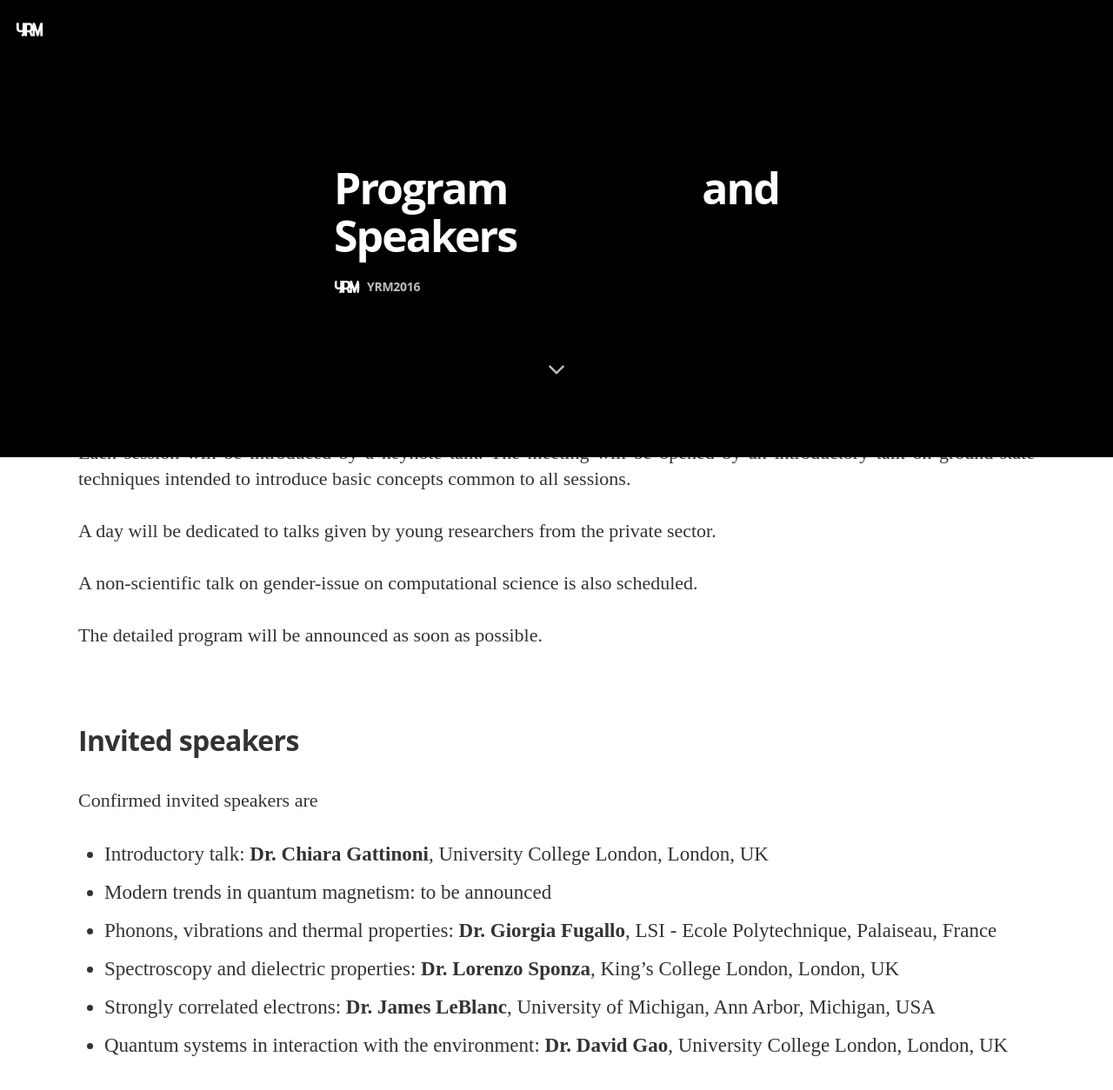
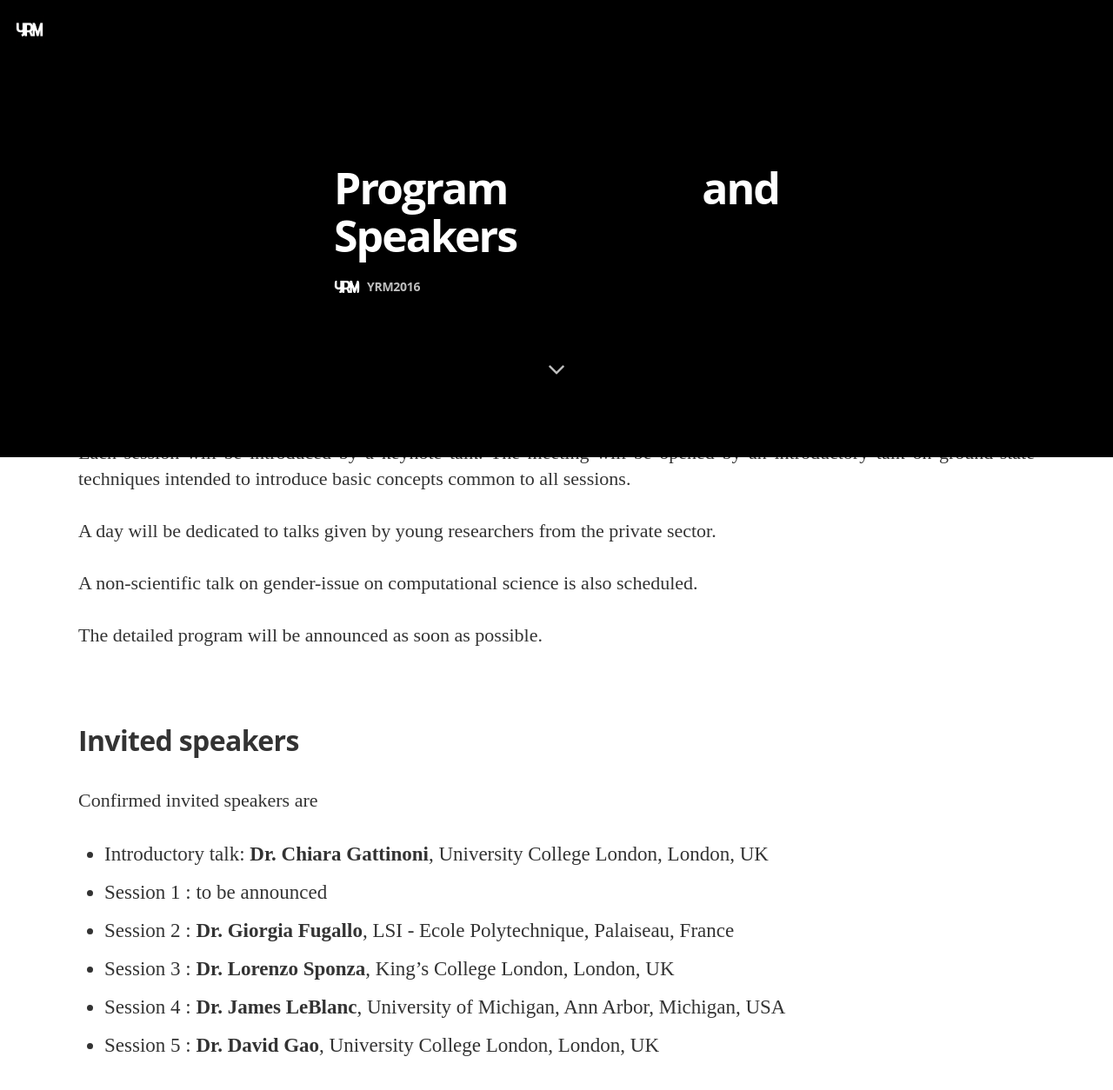
Before and after one commit to yrm2016/Website-source, a Jekyll site: the page built from program.md, in a window 1280 px wide and 1400 px high, scrolled down 874 px. Shown: the top 1254 px of the window at 87% size. Built offline with Jekyll 4.4.1, drawn with Linux system fonts in a browser that asks for light colours; nearby versions of some CDN libraries; some web fonts are replaced; Markdown is read by kramdown in place of the engine named in the settings.

Commit message:
Update program.md

```diff
--- a/program.md
+++ b/program.md
@@ -9,11 +9,11 @@
 
 The program of the meeting is divided in five thematic sessions:
 
-* Modern trends in quantum magnetism
-* Phonons, vibrations and thermal properties
-* Spectroscopy and dielectric properties
-* Strongly correlated electrons
-* Quantum systems in interaction with the environment
+* Session 1 : Modern trends in quantum magnetism
+* Session 2 :Phonons, vibrations and thermal properties
+* Session 3 :Spectroscopy and dielectric properties
+* Session 4 :Strongly correlated electrons
+* Session 5 :Quantum systems in interaction with the environment
 
 Each session will be introduced by a keynote talk.
 The meeting will be opened by an introductory talk on ground-state techniques intended to introduce basic concepts common to all sessions.
@@ -30,8 +30,8 @@
 Confirmed invited speakers are
 
 * Introductory talk: **Dr. Chiara Gattinoni**, University College London, London, UK
-* Modern trends in quantum magnetism: to be announced
-* Phonons, vibrations and thermal properties: **Dr. Giorgia Fugallo**, LSI - Ecole Polytechnique, Palaiseau, France
-* Spectroscopy and dielectric properties: **Dr. Lorenzo Sponza**, King's College London, London, UK
-* Strongly correlated electrons: **Dr. James LeBlanc**, University of Michigan, Ann Arbor, Michigan, USA
-* Quantum systems in interaction with the environment: **Dr. David Gao**, University College London, London, UK
+* Session 1 : to be announced
+* Session 2 : **Dr. Giorgia Fugallo**, LSI - Ecole Polytechnique, Palaiseau, France
+* Session 3 : **Dr. Lorenzo Sponza**, King's College London, London, UK
+* Session 4 : **Dr. James LeBlanc**, University of Michigan, Ann Arbor, Michigan, USA
+* Session 5 : **Dr. David Gao**, University College London, London, UK
```
